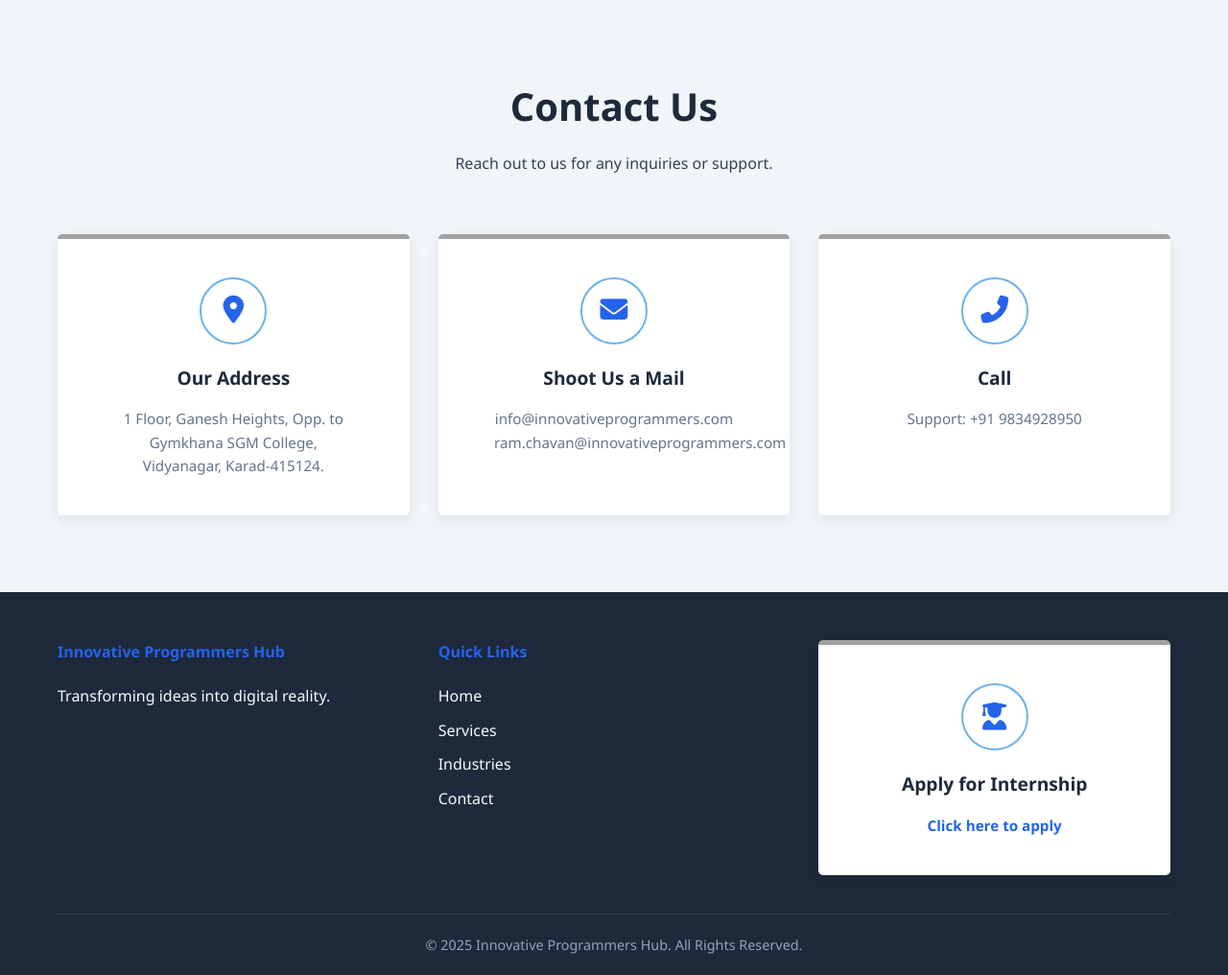
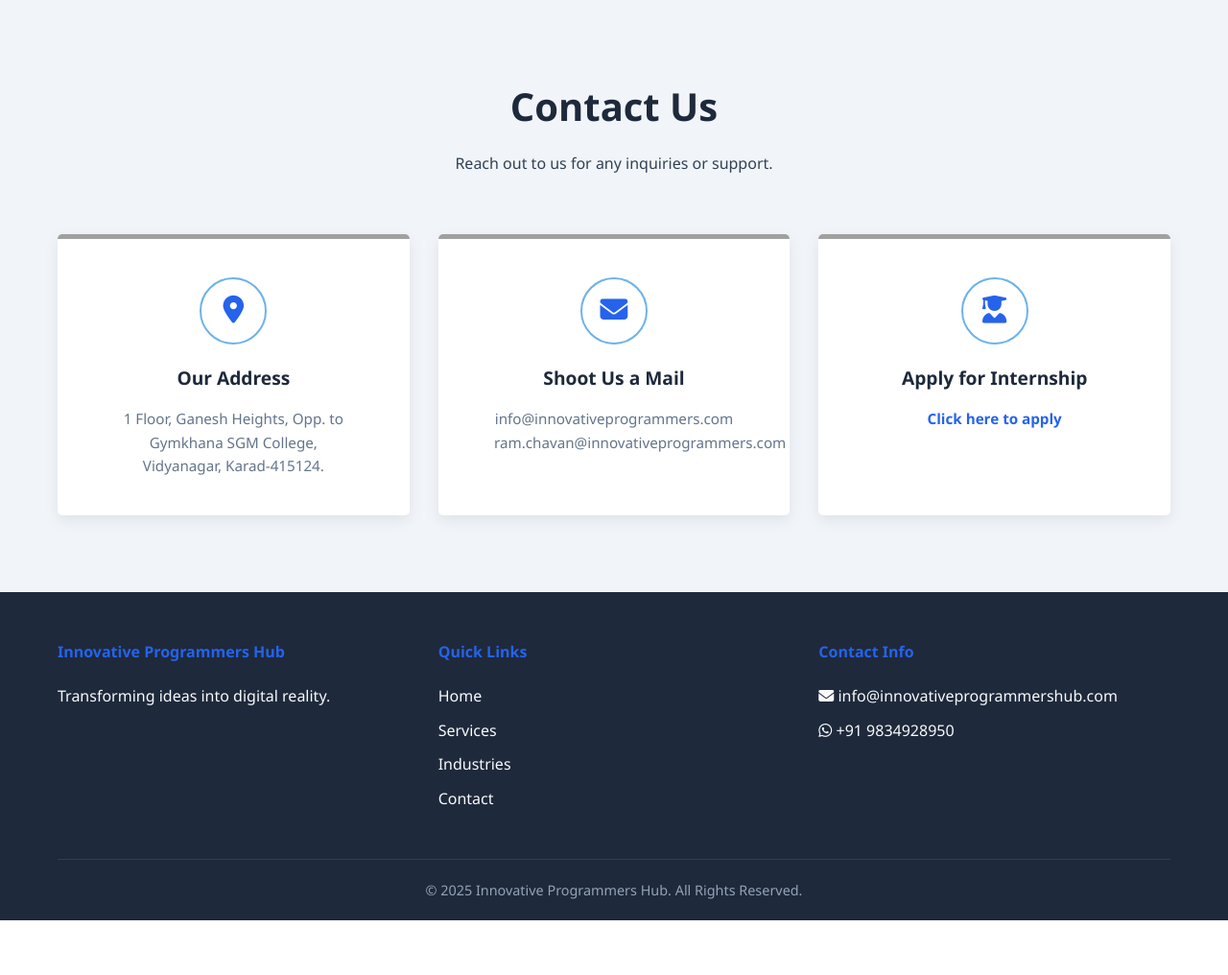
Before and after one commit to pranavp1560/innovative-Programmers-Hub, a Flask app: page / in a window 1280 px wide. Shown: the part 2556-3572 px from the top of the page at 96% size. After the commit the page ends 3515 px from the top, so only its background shows below. Run offline with Flask 3, Linux system fonts and the light colour scheme.

Commit message:
Update index.html

```diff
--- a/templates/index.html
+++ b/templates/index.html
@@ -380,6 +380,8 @@
 <body>
 
     <header>
+        <link rel="icon" type="image/png" href="{{ url_for('static', filename='logo.png') }}">
+
         <div class="container">
             <nav>
                 <a href="#" class="logo">
@@ -548,12 +550,16 @@
 
                 <div class="contact-card">
                     <div class="contact-icon-wrapper">
-                        <i class="fas fa-phone-alt"></i>
+                        <i class="fas fa-user-graduate"></i>
                     </div>
-                    <h3>Call</h3>
-                    <p>Support: +91 9834928950</p>
+                    <h3>Apply for Internship</h3>
+                    <p>
+                        <a href="https://docs.google.com/forms/your_form_link" target="_blank" style="color:#2563eb; font-weight:600;">
+                            Click here to apply
+                        </a>
+                    </p>
                 </div>
-            </div>
+
         </div>
     </section>
 
@@ -573,18 +579,13 @@
                         <li><a href="#contact">Contact</a></li>
                     </ul>
                 </div>
-                <div class="contact-card">
-                    <div class="contact-icon-wrapper">
-                        <i class="fas fa-user-graduate"></i>
-                    </div>
-                    <h3>Apply for Internship</h3>
-                    <p>
-                        <a href="https://docs.google.com/forms/your_form_link" target="_blank" style="color:#2563eb; font-weight:600;">
-                            Click here to apply
-                        </a>
-                    </p>
+                <div class="footer-col">
+                    <h4>Contact Info</h4>
+                    <ul>
+                        <li><i class="fas fa-envelope"></i> info@innovativeprogrammershub.com</li>
+                        <li><i class="fab fa-whatsapp"></i> +91 9834928950</li>
+                    </ul>
                 </div>
-
             </div>
             <div class="copyright">
                 <p>&copy; 2025 Innovative Programmers Hub. All Rights Reserved.</p>
```
